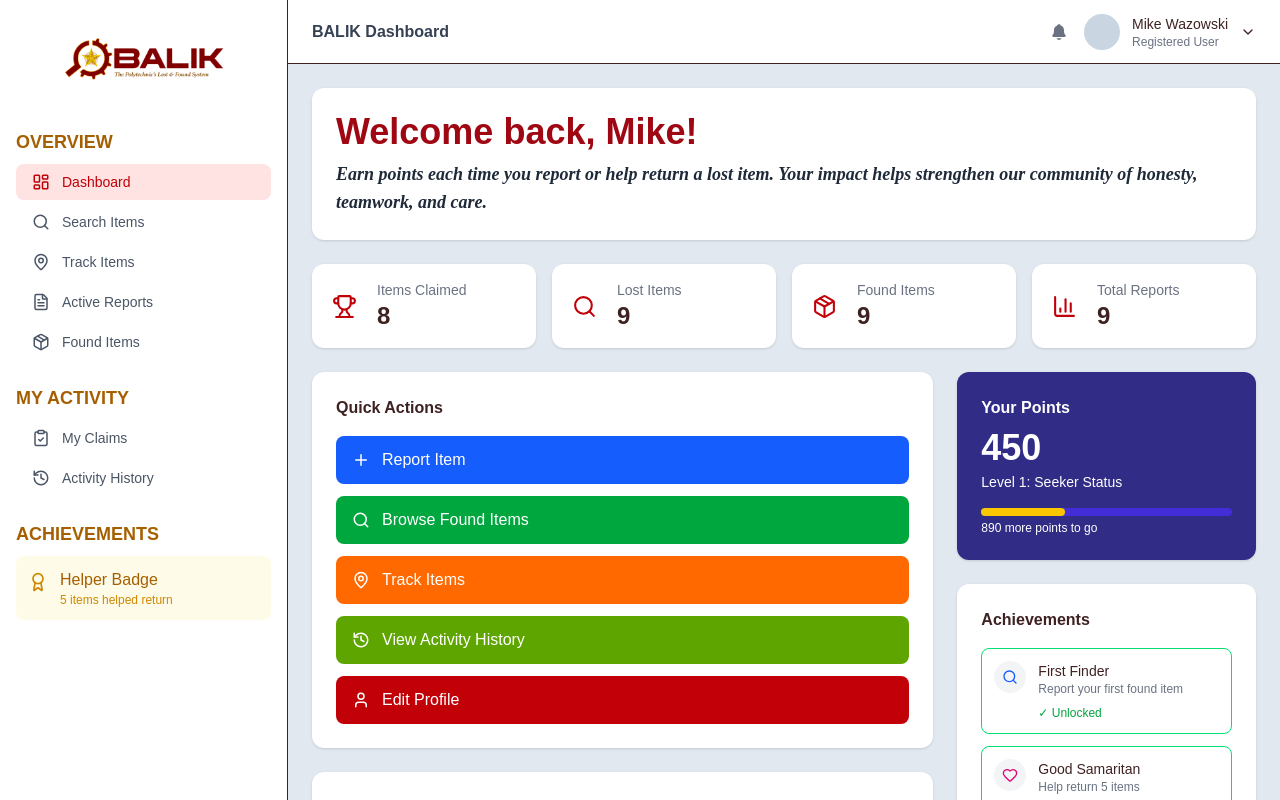
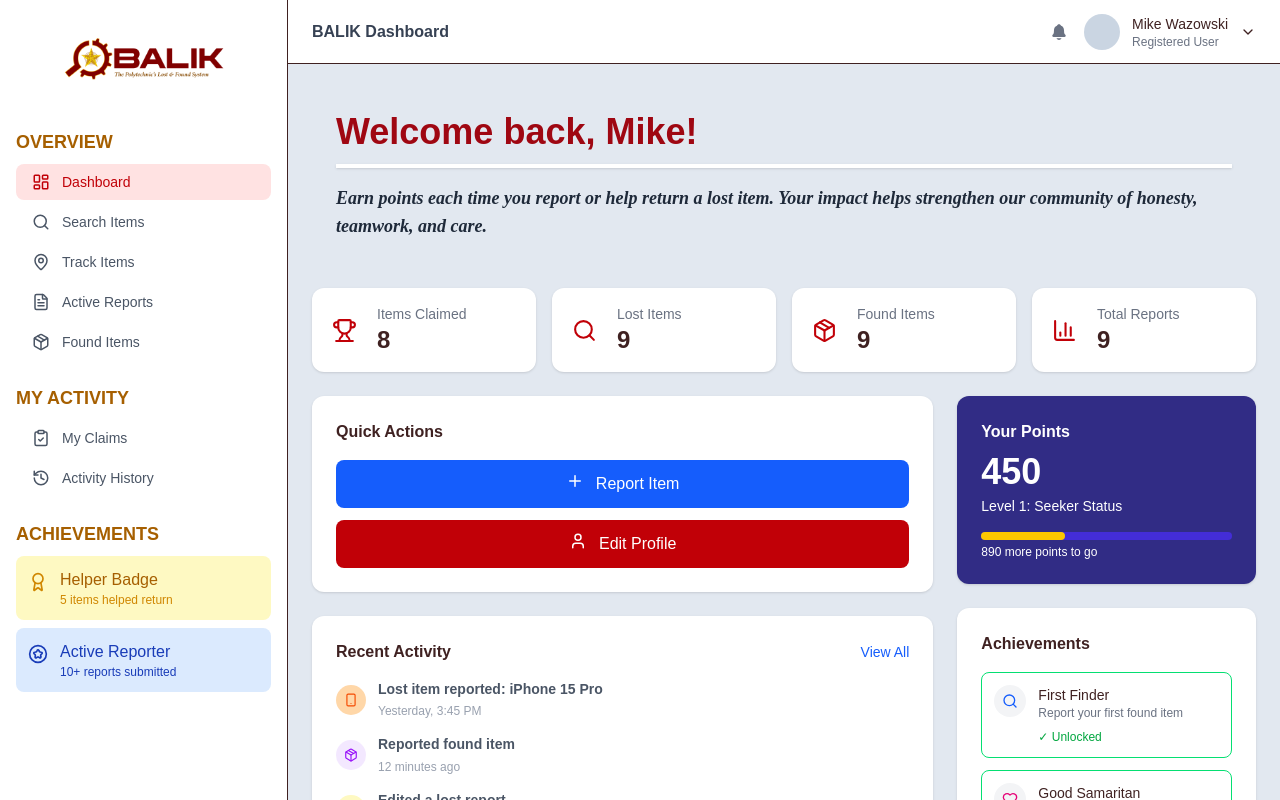
Before and after one commit to kaixwayvan/balik-system, a React (Vite) app in the folder balik-app/: page /dashboard in a window 1280 px wide. Shown: the top 800 px of the page. Built offline with nearby package versions, Linux system fonts and the light colour scheme.

Commit message:
Fixed ui/ux adjustments

```diff
--- a/balik-app/src/components/UserDashboard/Home/QuickActions.jsx
+++ b/balik-app/src/components/UserDashboard/Home/QuickActions.jsx
@@ -13,21 +13,6 @@ export default function QuickActions() {
       onClick: () => setShowReportModal(true),
     },
     {
-      text: "Browse Found Items",
-      color: "bg-green-600",
-      icon: Search,
-    },
-    {
-      text: "Track Items",
-      color: "bg-orange-500",
-      icon: MapPin,
-    },
-    {
-      text: "View Activity History",
-      color: "bg-lime-600",
-      icon: History,
-    },
-    {
       text: "Edit Profile",
       color: "bg-red-700",
       icon: User,
@@ -39,7 +24,7 @@ export default function QuickActions() {
       <div className="bg-white rounded-xl p-6 shadow">
         <h2 className="font-semibold mb-4">Quick Actions</h2>
 
-        <div className="space-y-3">
+        <div className="flex flex-col items-center justify-center space-y-3">
           {actions.map((a, i) => {
             const Icon = a.icon;
 
@@ -47,7 +32,7 @@ export default function QuickActions() {
               <button
                 key={i}
                 onClick={a.onClick}
-                className={`${a.color} cursor-pointer text-white w-full py-3 px-4 rounded-lg font-medium flex items-center gap-3 hover:opacity-80 transition`}
+                className={`${a.color} cursor-pointer text-white w-full py-3 px-4 rounded-lg font-medium flex items-left justify-center gap-3 hover:opacity-80 transition`}
               >
                 <Icon size={18} />
                 <span>{a.text}</span>
--- a/balik-app/src/components/UserDashboard/Home/RecentActivity.jsx
+++ b/balik-app/src/components/UserDashboard/Home/RecentActivity.jsx
@@ -1,33 +1,51 @@
-import { Smartphone, Package, Edit3, ClipboardCheck, User } from "lucide-react";
+import {
+  Smartphone,
+  Package,
+  Edit3,
+  ClipboardCheck,
+  User,
+  SearchCheck,
+} from "lucide-react";
 
 const activities = [
   {
     text: "Lost item reported: iPhone 15 Pro",
+    history: "Yesterday, 3:45 PM",
     icon: Smartphone,
   },
   {
     text: "Reported found item",
+    history: "12 minutes ago",
     icon: Package,
   },
   {
     text: "Edited a lost report",
+    history: "1 hour ago",
     icon: Edit3,
   },
   {
     text: "Submitted a claiming request",
+    history: "Janury 22, 2026",
     icon: ClipboardCheck,
   },
   {
     text: "Updated profile",
+    history: "3 hours ago",
     icon: User,
+  },
+  {
+    text: "Item claiming request has been approved",
+    history: "7 hours ago",
+    icon: SearchCheck,
   },
 ];
 
 const colors = [
   { bubble: "bg-red-100", icon: "text-red-600" },
   { bubble: "bg-green-100", icon: "text-green-600" },
+  { bubble: "bg-orange-200", icon: "text-orange-600" },
   { bubble: "bg-blue-100", icon: "text-blue-600" },
-  { bubble: "bg-yellow-100", icon: "text-yellow-600" },
+  { bubble: "bg-yellow-100", icon: "text-yellow-500" },
   { bubble: "bg-pink-100", icon: "text-pink-600" },
   { bubble: "bg-purple-100", icon: "text-purple-600" },
   { bubble: "bg-amber-100", icon: "text-amber-600" },
@@ -61,7 +79,10 @@ export default function RecentActivity() {
               </div>
 
               {/* Text */}
-              <p className="text-sm text-gray-600 leading-snug">{a.text}</p>
+              <div className="flex-col">
+                <p className="text-sm text-gray-600 font-semibold leading-snug mb-1">{a.text}</p>
+                <p className="text-xs text-gray-400 ">{a.history}</p>
+              </div>
             </li>
           );
         })}
--- a/balik-app/src/components/UserDashboard/Home/WelcomeBanner.jsx
+++ b/balik-app/src/components/UserDashboard/Home/WelcomeBanner.jsx
@@ -1,7 +1,8 @@
 export default function WelcomeBanner() {
   return (
-    <div className="bg-white rounded-xl p-6 shadow">
+    <div className="rounded-xl p-6 ">
       <h1 className="text-4xl font-extrabold text-red-800">Welcome back, Mike!</h1>
+      <hr className="h-1 bg-white mt-3 mb-4 border-white shadow"/>
       <p className="mt-2 text-lg font-bold font-[Cormorant] text-gray-800 italic">
         Earn points each time you report or help return a lost item. Your impact
         helps strengthen our community of honesty, teamwork, and care.
--- a/balik-app/src/shared/components/partials/Footer.jsx
+++ b/balik-app/src/shared/components/partials/Footer.jsx
@@ -1,24 +1,18 @@
-import {
-  Share2,
-  MessageSquare,
-  Camera,
-  Printer
-} from "lucide-react";
 import BALIKLogo from "../../../assets/BALIK.png";
 
 function Footer() {
   const footerSections = [
     {
       title: "Product",
-      links: ["How It Works", "Success Stories", "FAQs"]
+      links: ["How It Works", "Success Stories", "FAQs"],
     },
     {
       title: "Company",
-      links: ["About Us", "Careers", "Contact"]
+      links: ["About Us", "Contact"],
     },
     {
       title: "Legal",
-      links: ["Privacy Policy", "Terms of Service", "Cookie Policy"]
+      links: ["Privacy Policy", "Terms of Service", "Cookie Policy"],
     },
     {
       title: "Support",
@@ -26,44 +20,24 @@ function Footer() {
         "Help Center",
         "Safety Tips",
         "Community Guidelines",
-        "Report Abuse"
-      ]
-    }
-  ]
+        "Report Abuse",
+      ],
+    },
+  ];
 
   return (
     <footer className="bg-white">
       <div className="max-w-8xl mx-auto py-16 px-10">
+        {/* Top Section */}
+        <div className="grid grid-cols-1 md:grid-cols-6 h-full">
+          {/* Brand */}
+          <div className="md:col-span-2 w-80 overflow-hidden relative">
+            <img src={BALIKLogo} alt="BALIK Logo" className="h-30 object-cover -translate-y-7" />
 
-        {/* Top Section */}
-        <div className="grid grid-cols-1 md:grid-cols-6">
-
-          {/* Brand */}
-          <div className="md:col-span-2 w-80">
-            <img
-              src={BALIKLogo}
-              alt="BALIK Logo"
-              className="h-30 mb-0"
-            />
-
-            <p className="text-md text-gray-600 max-w-md">
-              Reuniting people with their belongings through AI-powered
-              smart matching and verified community reporting.
+            <p className="text-md text-gray-600 max-w-md -translate-y-9 relative">
+              Reuniting people with their belongings through AI-powered smart
+              matching and verified community reporting.
             </p>
-
-            {/* Social Icons */}
-            <div className="flex gap-4 mt-6">
-              {[Share2, MessageSquare, Camera, Printer].map(
-                (Icon, index) => (
-                  <button
-                    key={index}
-                    className="p-3 transition"
-                  >
-                    <Icon className="w-5 h-5 text-[#ba0802] hover:text-orange-700" />
-                  </button>
-                )
-              )}
-            </div>
           </div>
 
           {/* Footer Links */}
@@ -75,10 +49,7 @@ function Footer() {
               <ul className="space-y-3 text-gray-600">
                 {section.links.map((link, i) => (
                   <li key={i}>
-                    <a
-                      href="#"
-                      className="hover:text-black transition"
-                    >
+                    <a href="#" className="hover:text-black transition">
                       {link}
                     </a>
                   </li>
@@ -96,7 +67,7 @@ function Footer() {
         </div>
       </div>
     </footer>
-  )
+  );
 }
 
-export default Footer
+export default Footer;
--- a/balik-app/src/shared/components/user-dashboard/UserDashboardHeader.jsx
+++ b/balik-app/src/shared/components/user-dashboard/UserDashboardHeader.jsx
@@ -1,4 +1,5 @@
 import { useState, useRef, useEffect } from "react";
+import { Link } from "react-router-dom";
 import { IoNotifications } from "react-icons/io5";
 import {
   ChevronDown,
@@ -12,9 +13,9 @@ import {
 
 export default function UserDashboardHeader() {
   const [isOpen, setIsOpen] = useState(false);
+  const [darkMode, setDarkMode] = useState(false);
   const dropdownRef = useRef(null);
 
-  // Close when clicking outside
   useEffect(() => {
     const handler = (e) => {
       if (dropdownRef.current && !dropdownRef.current.contains(e.target)) {
@@ -48,9 +49,7 @@ export default function UserDashboardHeader() {
             </div>
             <ChevronDown
               size={16}
-              className={`transition-transform ${
-                isOpen ? "rotate-180" : ""
-              }`}
+              className={`transition-transform ${isOpen ? "rotate-180" : ""}`}
             />
           </button>
 
@@ -68,7 +67,11 @@ export default function UserDashboardHeader() {
 
               {/* Menu */}
               <div className="p-2">
-                <MenuItem icon={User} label="View Profile" className="cursor-pointer" />
+                <MenuItem
+                  icon={User}
+                  label="View Profile"
+                  className="cursor-pointer"
+                />
                 <MenuItem icon={Bell} label="Notification" />
                 <MenuItem icon={HelpCircle} label="Help Center" />
                 <MenuItem icon={Settings} label="Settings" />
@@ -82,18 +85,29 @@ export default function UserDashboardHeader() {
                   <Moon size={18} />
                   <span className="text-sm font-medium">Dark Mode</span>
                 </div>
-                <div className="w-11 h-6 bg-gray-300 rounded-full relative cursor-pointer">
-                  <div className="w-5 h-5 bg-white rounded-full absolute left-1 top-0.5" />
+                <div
+                  onClick={() => setDarkMode(!darkMode)}
+                  className={`w-11 h-6 rounded-full relative cursor-pointer transition-colors ${
+                    darkMode ? "bg-gray-700" : "bg-gray-300"
+                  }`}
+                >
+                  <div
+                    className={`w-5 h-5 bg-white rounded-full absolute top-0.5 transition-transform ${
+                      darkMode ? "translate-x-5" : "translate-x-1"
+                    }`}
+                  />
                 </div>
               </div>
 
               <div className="border-t border-gray-300" />
 
               {/* Logout */}
-              <button className="cursor-pointer w-full flex items-center gap-3 px-4 py-3 text-sm hover:bg-gray-50">
-                <LogOut size={18} />
-                Log Out
-              </button>
+              <Link to="/login">
+                <button className="cursor-pointer w-full flex items-center gap-3 px-4 py-3 text-sm hover:bg-gray-50">
+                  <LogOut size={18} />
+                  Log Out
+                </button>
+              </Link>
             </div>
           )}
         </div>
--- a/balik-app/src/shared/components/user-dashboard/UserDashboardSidebar.jsx
+++ b/balik-app/src/shared/components/user-dashboard/UserDashboardSidebar.jsx
@@ -9,6 +9,7 @@ import {
   ClipboardCheck,
   History,
   Award,
+  CircleStar,
 } from "lucide-react";
 import BALIKLogo from "../../../assets/BALIK.png";
 
@@ -83,11 +84,19 @@ export default function UserDashboardSidebar() {
             Achievements
           </p>
 
-          <div className="flex items-start gap-3 bg-yellow-50 p-3 rounded-lg">
+          <div className="flex items-start gap-3 bg-yellow-100 p-3 rounded-lg mb-2">
             <Award className="text-yellow-600 mt-1" size={20} />
             <div>
               <p className="font-medium text-yellow-700">Helper Badge</p>
               <p className="text-xs text-yellow-600">5 items helped return</p>
+            </div>
+          </div>
+
+          <div className="flex items-start gap-3 bg-blue-100 p-3 rounded-lg">
+            <CircleStar className="text-blue-800 mt-1" size={20} />
+            <div>
+              <p className="font-medium text-blue-800">Active Reporter</p>
+              <p className="text-xs text-blue-800">10+ reports submitted</p>
             </div>
           </div>
         </div>
```
